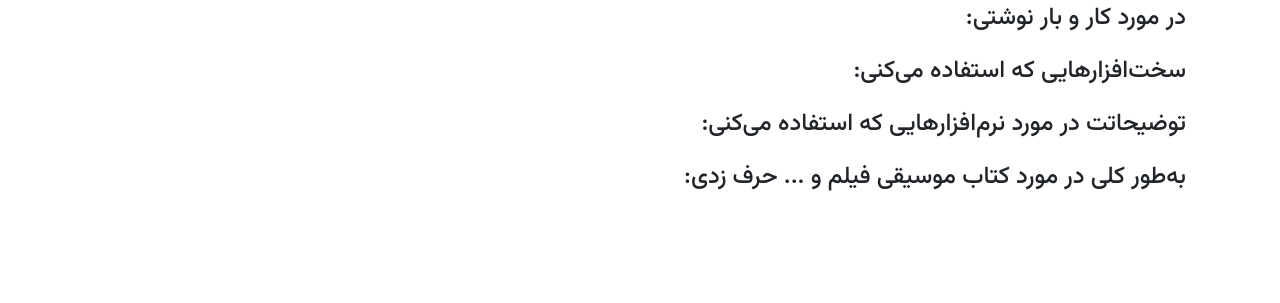
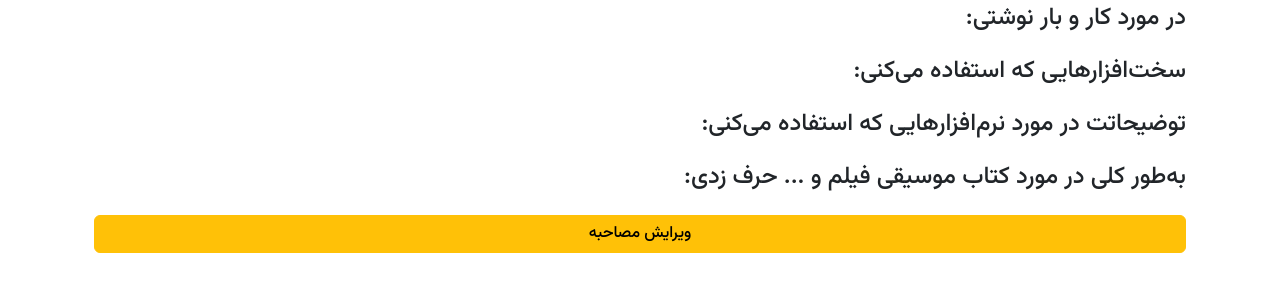
Before and after one commit to kouhkan/kiuse, a Django app: template apps/interviews/templates/interviews/detail.html in a window 1280 px wide. Shown: the part 247-550 px from the top of the page. Run offline with Django 4.2, Linux system fonts and the light colour scheme; the template is opened without the code that fills it, so the values that code supplies are empty; some libraries are stand-ins or nearby versions.

Commit message:
feat: add edit button

```diff
--- a/apps/interviews/templates/interviews/detail.html
+++ b/apps/interviews/templates/interviews/detail.html
@@ -34,6 +34,8 @@
       <h4>به‌طور کلی در مورد کتاب موسیقی فیلم و ... حرف زدی:</h4>
       <p class="lead">{{ object.art|safe }}</p>
     </div>
-
+    <div class="d-grid gap-2">
+      <a href="{% url 'interviews:update' interview.id %}" class="btn btn-warning">ویرایش مصاحبه</a>
+    </div>
   </div>
 {% endblock %}
```
